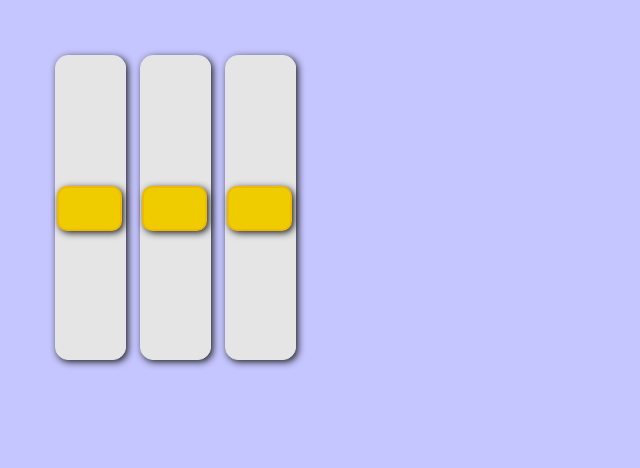
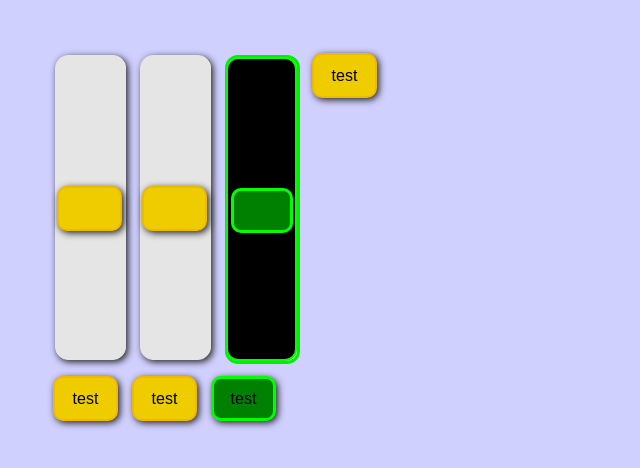
Before and after one commit to SilentEddie/HAinterface, a plain HTML site: page index.html in a window 1280 px wide. Shown: the whole page, without its empty margins (0-640 px from the left). Drawn offline with Linux system fonts and the light colour scheme.

Commit message:
add green style|add buttons

```diff
--- a/index.html
+++ b/index.html
@@ -17,11 +17,15 @@
   <div class="sliderbox">
     <input type="range" min="1" max="100" value="50" class="slider" id="myRange">
   </div>
-  <div class="sliderbox">
-    <input type="range" min="1" max="100" value="50" class="slider" id="myRange">
+  <div class="sliderbox sliderboxgreen">
+    <input type="range" min="1" max="100" value="50" class="slider slidergreen" id="myRange">
   </div>
+  <button class="btn btnwide">test</button>
+
 </div>
-
+<button class="btn btnwide">test</button>
+<button class="btn btnwide">test</button>
+<button class="btn btnwide btngreen">test</button>
 </body>
 
 <script src = "script.js"></script>
--- a/style.css
+++ b/style.css
@@ -1,11 +1,11 @@
 body {
   padding: 40px;
-  background-color: #c5c5ff;
+  background-color: #d0d0ff;
 }
 
 .sliderscontainer{
   display: flex;
-flex-wrap: nowrap;
+  flex-wrap: nowrap;
 }
 
 .sliderbox {
@@ -31,7 +31,9 @@ flex-wrap: nowrap;
   -webkit-user-select: none;
   -ms-user-select: none;
   user-select: none;
+  outline: none;
 }
+
 
 .slider::-webkit-slider-thumb {
   -webkit-appearance: none;
@@ -47,9 +49,10 @@ flex-wrap: nowrap;
   -webkit-user-select: none;
   -ms-user-select: none;
   user-select: none;
+  outline: none;
 }
 
-.slider::-webkit-slider-thumb:active {
+.butt:active {
   transform: translatey(-1px);
   box-shadow: -1px 1px 4px #505050;
 }
@@ -68,9 +71,88 @@ flex-wrap: nowrap;
   -webkit-user-select: none;
   -ms-user-select: none;
   user-select: none;
+  outline: none;
 }
 
-.slider::-moz-range-thumb:active {
-  transform: translatey(-1px);
-  box-shadow: 0px 0px 6px #cccccc;
+
+
+
+.sliderboxgreen {
+  border: 3px solid #00ee00;
+  background: #00000;
+  box-shadow: none;
 }
+
+.slidergreen {
+  border: 2px solid #00ff00;
+  height: 67px;
+  background: #000000;
+  transform: translate(-4px, 301px) rotate(-90deg);
+
+
+}
+.slidergreen::-webkit-slider-thumb {
+  height: 62px;
+  border: 3px solid #00ff00;
+  background: #008000;
+  transform: none;
+  box-shadow: none;
+
+}
+
+
+.slidergreen::-moz-range-thumb {
+  height: 62px;
+  border: 3px solid #00ff00;
+  background: #008000;
+  transform: none;
+  box-shadow: none;
+
+}
+
+.btn {
+  margin: 5px;
+  -webkit-appearance: none;
+  appearance: none;
+  width: 65px;
+  height: 45px;
+  border: 2px solid #f0b900;
+  border-radius: 10px;
+  box-shadow: 2px 2px 7px #202020;
+  background: #eecc00;
+  cursor: pointer;
+  -webkit-user-select: none;
+  -ms-user-select: none;
+  user-select: none;
+  font-size: 16px;
+
+    outline: none;
+
+}
+
+.btn:active {
+
+  transform: translate(2px, 1px);
+  box-shadow: 1px 1px 4px rgba(60,60,60,0.5);
+}
+
+.btn:focus {
+  color:#e00000;
+  font-weight: 700;
+
+}
+
+
+.btngreen {
+  border: 3px solid #00ff00;
+  background: #008000;
+}
+
+
+.btngreen:focus {
+  color: #00cc00;
+}
+
+.btngreen:active {
+  color: #00ff00;
+}
```
